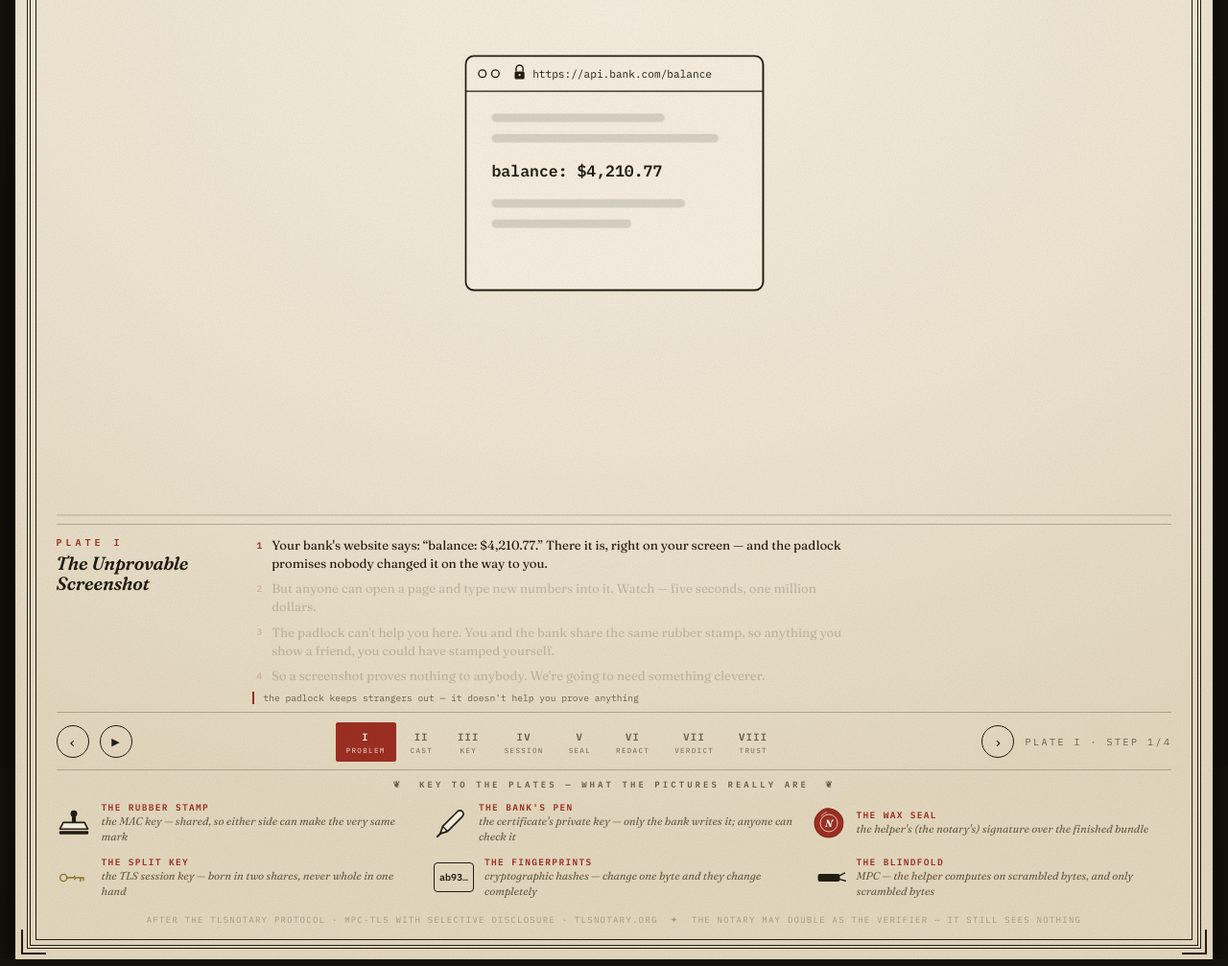
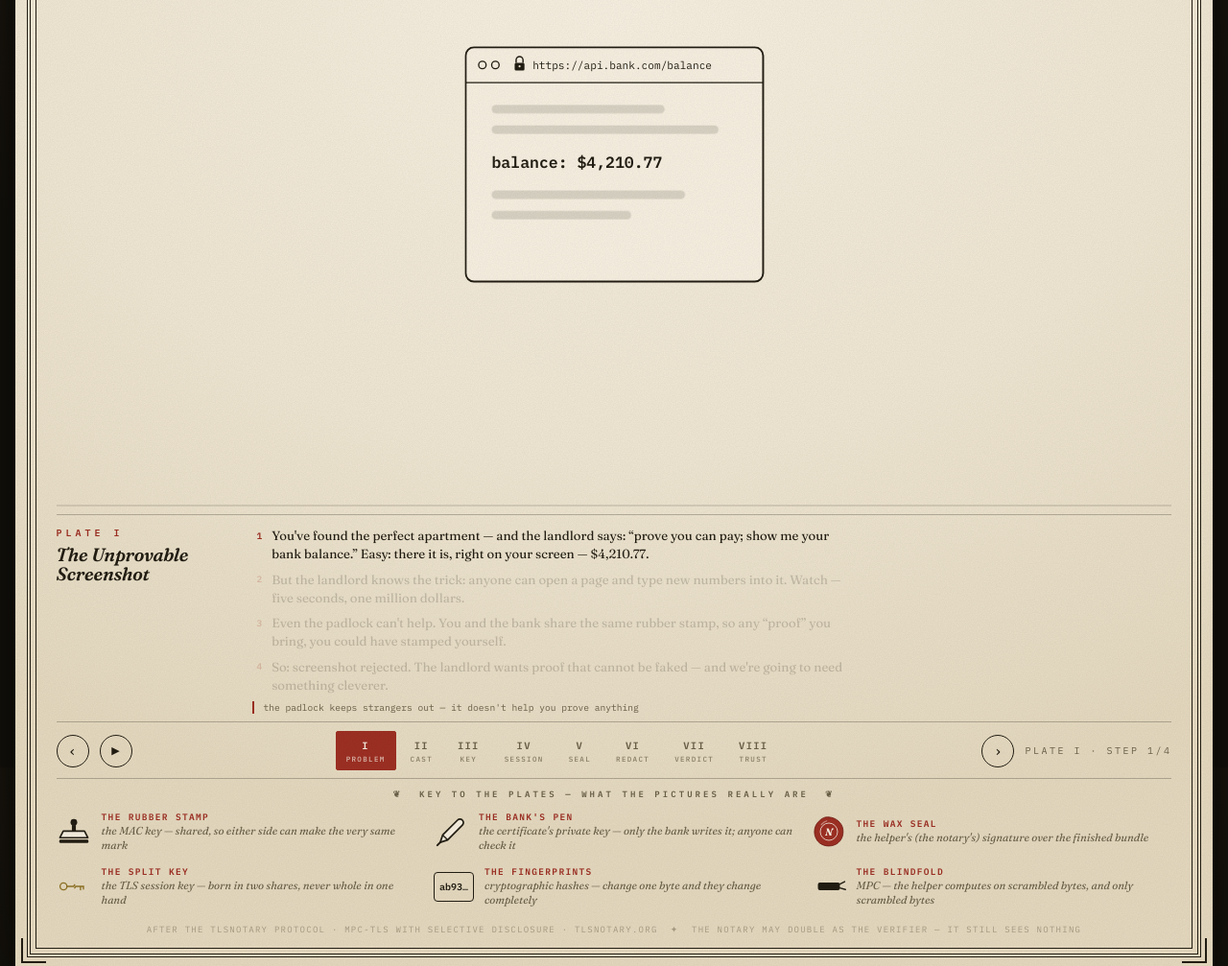
Before and after one commit to justinbarry/explain-TLSNotary, a plain HTML site: page index.html in a window 1280 px wide. Shown: the top 1007 px of the page at 96% size. Drawn offline with Linux system fonts and the light colour scheme.

Commit message:
Frame the explainer as a story: the landlord and the apartment

```diff
--- a/index.html
+++ b/index.html
@@ -553,7 +553,7 @@
 
     <!-- ================= MASTHEAD ================= -->
     <header>
-      <div class="overline">An illustrated protocol <span class="fleuron">❧</span> in eight plates</div>
+      <div class="overline">A protocol told as a story <span class="fleuron">❧</span> in eight plates</div>
       <h1>TLS<em>Notary</em></h1>
       <div class="subtitle">or, How to prove what a website told you — without trusting the teller.</div>
       <div class="mast-rule"><span>✦</span></div>
@@ -686,6 +686,9 @@
                 <text y="9" text-anchor="middle" style="font-family:var(--mono)" font-weight="600" font-size="27" letter-spacing="7" fill="var(--wax)">UNPROVABLE</text>
               </g>
             </g>
+            <g class="fade" style="animation-delay:1s">
+              <text x="600" y="316" class="t-mono-s" style="fill:var(--wax)">— says the landlord</text>
+            </g>
             <g class="fade s0-note">
               <text x="600" y="530" class="t-mono-s">anyone can edit it · anyone can stamp it · it proves nothing</text>
             </g>
@@ -723,7 +726,7 @@
               <use href="#sym-verifier" transform="translate(890,360)"/>
               <line x1="886" y1="494" x2="1014" y2="494" class="hairline"/>
               <text x="950" y="516" class="t-name">THE VERIFIER</text>
-              <text x="950" y="535" class="t-desc">your doubting friend — believes only math</text>
+              <text x="950" y="535" class="t-desc">the landlord — wants proof, believes only math</text>
             </g>
             <path class="s1-arc" d="M340,430 C500,560 720,560 868,440" fill="none" stroke="var(--ink-soft)" stroke-width="1.4" stroke-dasharray="560" stroke-linecap="round"/>
             <g class="fade s1-arclabel">
@@ -992,7 +995,7 @@
               </g>
             </g>
             <g class="fade s5-atklabel">
-              <text x="600" y="462" class="t-mono-s" style="fill:var(--wax)">hide the label too? without the words around it, your friend refuses</text>
+              <text x="600" y="462" class="t-mono-s" style="fill:var(--wax)">hide the label too? without the words around it, the landlord refuses</text>
             </g>
           </g>
           <g data-sub="4">
@@ -1020,7 +1023,7 @@
             </g>
             <g class="anim s6-verifier">
               <use href="#sym-verifier" transform="translate(890,170)"/>
-              <text x="950" y="322" class="t-name">YOUR FRIEND</text>
+              <text x="950" y="322" class="t-name">THE LANDLORD</text>
               <line x1="612" y1="262" x2="872" y2="248" class="hairline" stroke-dasharray="2 5"/>
             </g>
           </g>
@@ -1059,7 +1062,7 @@
               <line class="s6-fx s6-fx2" x1="812" y1="296" x2="692" y2="372"/>
             </g>
             <g class="fade s6-fictionlabel">
-              <text x="752" y="412" class="t-mono-s" style="fill:var(--wax)">rejected — a seal counts only if your friend chose to trust it</text>
+              <text x="752" y="412" class="t-mono-s" style="fill:var(--wax)">rejected — a seal counts only if the landlord chose to trust it</text>
             </g>
           </g>
           <g data-sub="5">
@@ -1078,7 +1081,7 @@
               <text x="600" y="502" class="t-desc">never saw</text>
               <text x="828" y="482" class="t-name" style="font-size:10px">YOU</text>
               <text x="828" y="502" class="t-desc">couldn't lie</text>
-              <text x="600" y="552" class="t-note" style="font-size:14.5px">Three parties, one fact — and not an ounce of trust between them.</text>
+              <text x="600" y="552" class="t-note" style="font-size:14.5px">Three parties, one fact, one apartment — and not an ounce of trust between them.</text>
             </g>
           </g>
         </g>
@@ -1092,7 +1095,7 @@
           </g>
           <g data-sub="1">
             <g class="fade s7-l2">
-              <text x="600" y="140" class="t-mono">your friend trusts them for — <tspan style="fill:var(--wax)" font-weight="600">honesty alone.</tspan> and even that is a dial:</text>
+              <text x="600" y="140" class="t-mono">the landlord trusts them for — <tspan style="fill:var(--wax)" font-weight="600">honesty alone.</tspan> and even that is a dial:</text>
             </g>
             <g class="fade s7-rule">
               <line x1="320" y1="166" x2="880" y2="166" class="hairline"/>
@@ -1104,7 +1107,7 @@
               <text x="280" y="222" class="t-name" style="font-size:10.5px">TRUST, CHOSEN</text>
               <line x1="216" y1="234" x2="344" y2="234" class="hairline"/>
               <text x="280" y="386" class="t-mono-s">accept seals only from helpers</text>
-              <text x="280" y="401" class="t-mono-s">your friend personally picked</text>
+              <text x="280" y="401" class="t-mono-s">the landlord personally picked</text>
               <text x="280" y="422" class="t-desc" style="font-size:11px">like choosing whom to believe</text>
             </g>
             <g class="stamped s7-seal0"><use href="#sym-seal" transform="translate(268,300)"/></g>
@@ -1151,7 +1154,7 @@
                 <rect x="41" y="25" width="38" height="11" rx="2" fill="var(--ink)"/>
                 <path d="M79,28 l10,-5 M79,33 l11,3" stroke="var(--ink)" stroke-width="2" stroke-linecap="round"/>
               </g>
-              <text x="920" y="356" class="t-mono-s" style="fill:var(--wax)">your friend, blindfolded too</text>
+              <text x="920" y="356" class="t-mono-s" style="fill:var(--wax)">the landlord, blindfolded too</text>
             </g>
           </g>
           <g data-sub="5">
@@ -1168,7 +1171,7 @@
             </g>
             <g class="fade s7-atklabel">
               <text x="570" y="470" class="t-mono-s" text-anchor="start" style="fill:var(--wax)">a crooked helper can stamp a lie —</text>
-              <text x="570" y="486" class="t-mono-s" text-anchor="start" style="fill:var(--wax)">it fools only the friends who picked it</text>
+              <text x="570" y="486" class="t-mono-s" text-anchor="start" style="fill:var(--wax)">it fools only landlords who picked it</text>
             </g>
             <g class="fade s7-note">
               <text x="600" y="556" class="t-note" style="font-size:14px">Trust, relocated and shrunk: from “believe my screenshot” to “a helper you chose” — or none at all.</text>
@@ -1247,10 +1250,10 @@
   {
     n:"Plate I", title:"The Unprovable Screenshot",
     steps:[
-      "Your bank's website says: \u201cbalance: $4,210.77.\u201d There it is, right on your screen \u2014 and the padlock promises nobody changed it on the way to you.",
-      "But anyone can open a page and type new numbers into it. Watch \u2014 five seconds, one million dollars.",
-      "The padlock can't help you here. You and the bank share the same rubber stamp, so anything you show a friend, you could have stamped yourself.",
-      "So a screenshot proves nothing to anybody. We're going to need something cleverer."
+      "You've found the perfect apartment \u2014 and the landlord says: \u201cprove you can pay; show me your bank balance.\u201d Easy: there it is, right on your screen \u2014 $4,210.77.",
+      "But the landlord knows the trick: anyone can open a page and type new numbers into it. Watch \u2014 five seconds, one million dollars.",
+      "Even the padlock can't help. You and the bank share the same rubber stamp, so any \u201cproof\u201d you bring, you could have stamped yourself.",
+      "So: screenshot rejected. The landlord wants proof that cannot be faked \u2014 and we're going to need something cleverer."
     ],
     atkSub:1,
     margin:"the padlock keeps strangers out \u2014 it doesn't help you prove anything",
@@ -1263,7 +1266,7 @@
       "Meet the Prover \u2014 that's you. You want to prove what the bank told you.",
       "The Server is the bank's website. It never changes a thing, and it never even finds out this story is happening.",
       "The Notary is a friendly helper who wears a blindfold the whole time. They'll help you talk to the bank without seeing a single word.",
-      "And the Verifier is your doubting friend \u2014 arms crossed, believes only math. The finished proof travels to them later.",
+      "And the Verifier is the landlord \u2014 arms crossed, burned once before, believes only math. The finished proof travels to them later.",
       "One bad idea before we start: couldn't the helper just sit in the middle and read everything? No \u2014 then they'd see your password. The helper must stay blind."
     ],
     atkSub:4,
@@ -1274,7 +1277,7 @@
   {
     n:"Plate III", title:"The Split Key",
     steps:[
-      "You and the blindfolded helper knock on the bank's door together, pretending to be one single visitor.",
+      "To build the landlord's proof, you and the blindfolded helper knock on the bank's door together, pretending to be one single visitor.",
       "\u201cHello, bank!\u201d The bank says hello back \u2014 showing its ID card, signed with its very own pen, the one nobody else has. A pen is not a stamp: anyone can recognize its writing, but only the bank can write it. Remember that pen.",
       "Now a secret key is made for this conversation\u2026",
       "\u2026and a math trick snaps it in two before anyone can grab it. You hold one half, the helper holds the other. A half key can't lock, unlock, or stamp anything alone.",
@@ -1315,45 +1318,45 @@
   {
     n:"Plate VI", title:"The Redaction",
     steps:[
-      "The sealed conversation belongs to you now \u2014 and it's full of secrets: your password, your cookie, your account number.",
+      "The sealed conversation belongs to you now \u2014 and it's full of secrets: your password, your cookie, your account number. None of them is the landlord's business.",
       "So you take a big black marker and ink out every private thing, line by line.",
-      "You leave showing just one thing: the fact you actually want to prove.",
-      "Could a sneak ink out too much \u2014 even the words that tell you what a number means? Your friend would refuse it. The context stays.",
+      "You leave showing just one thing: your balance \u2014 the only fact the landlord needs.",
+      "Could a sneak ink out too much \u2014 even the words that tell you what a number means? The landlord would refuse it. The context stays.",
       "And the magic: every piece got its own fingerprint, so the parts left showing still match the seal perfectly. Hiding secrets costs the proof nothing."
     ],
     atkSub:3,
     margin:"show any piece you like \u2014 the seal still vouches for exactly that piece",
     attack:"A sneaky sharer might black out too much: showing you a number while hiding the words right next to it that change what it means \u2014 like covering up \u201clast year's balance was\u2026\u201d",
-    hence:"fingerprints come in small pieces, so showing the words around a fact is easy \u2014 and your friend should demand them."
+    hence:"fingerprints come in small pieces, so showing the words around a fact is easy \u2014 and the landlord should demand them."
   },
   {
     n:"Plate VII", title:"The Verdict",
     steps:[
-      "Your doubting friend takes the sealed, inked page and begins the inspection.",
-      "Check one: is this red wax seal from a helper my friend actually trusts?",
+      "Moving day. The landlord takes the sealed, inked page and begins the inspection.",
+      "Check one: is this red wax seal from a helper the landlord actually trusts?",
       "Check two: does the signed hello inside match the bank's one-and-only pen? The ID is checked now, at the end \u2014 faking it would mean stealing the bank's pen.",
       "Check three: does every visible word match the sealed fingerprints, letter for letter?",
-      "And if someone shows up with a made-up page under an unknown seal? Rejected \u2014 that stamp isn't on my friend's list.",
-      "All three checks pass: VERIFIED. The bank never knew, the helper never saw, and you never had a chance to lie."
+      "And if someone shows up with a made-up page under an unknown seal? Rejected \u2014 that stamp isn't on the landlord's list.",
+      "All three checks pass: VERIFIED \u2014 and the apartment is yours. The bank never knew, the helper never saw, and you never had a chance to lie."
     ],
     atkSub:4,
     margin:"it proves the bank said it \u2014 not that what the bank said is true",
-    attack:"One worry is left: what if the helper and the prover are secretly friends? A crooked helper could seal a made-up conversation, and no math can smell a lie inside a signature.",
-    hence:"your friend only trusts helpers they picked \u2014 and the last plate turns that worry into a dial."
+    attack:"One worry is left: what if the helper and the prover are secretly in cahoots? A crooked helper could seal a made-up conversation, and no math can smell a lie inside a signature.",
+    hence:"the landlord only trusts helpers they picked \u2014 and the last plate turns that worry into a dial."
   },
   {
     n:"Plate VIII", title:"The Fine Print",
     steps:[
       "Last question: how much trust is left in this story? You trust the helper with nothing \u2014 the blindfold is mathematics, not manners.",
-      "Your doubting friend trusts them with exactly one thing: not sealing lies. And even that comes with a dial.",
-      "Setting one: accept seals only from helpers your friend personally picked \u2014 like choosing whom to believe.",
+      "The landlord trusts them with exactly one thing: not sealing lies. And even that comes with a dial.",
+      "Setting one: accept seals only from helpers the landlord personally picked \u2014 like choosing whom to believe.",
       "Setting two: demand three different helpers at once. Now a lie needs all three to be crooked together.",
-      "Setting three: your friend puts on the blindfold and plays helper themselves, watching live. Nobody left to trust at all.",
-      "And a crooked helper? They can stamp lies all day \u2014 but only the friends who picked that stamp would ever believe them."
+      "Setting three: the landlord puts on the blindfold and plays helper themselves, watching live. Nobody left to trust at all.",
+      "And a crooked helper? They can stamp lies all day \u2014 but only the landlords who picked that stamp would ever believe them."
     ],
     atkSub:5,
-    margin:"a crooked helper can lie to friends who trusted it \u2014 it can never peek at you",
-    attack:"\u201cOh, just trust the helper\u201d is exactly what a careful friend refuses to say. A crooked helper could stamp made-up stories all day \u2014 but only for people who chose to believe that particular stamp.",
+    margin:"a crooked helper can lie to landlords who trusted it \u2014 it can never peek at you",
+    attack:"\u201cOh, just trust the helper\u201d is exactly what a careful landlord refuses to say. A crooked helper could stamp made-up stories all day \u2014 but only for people who chose to believe that particular stamp.",
     hence:"trust is a dial: pick your helper, use several, or be the helper \u2014 all the way down to zero."
   }
 ];
```
